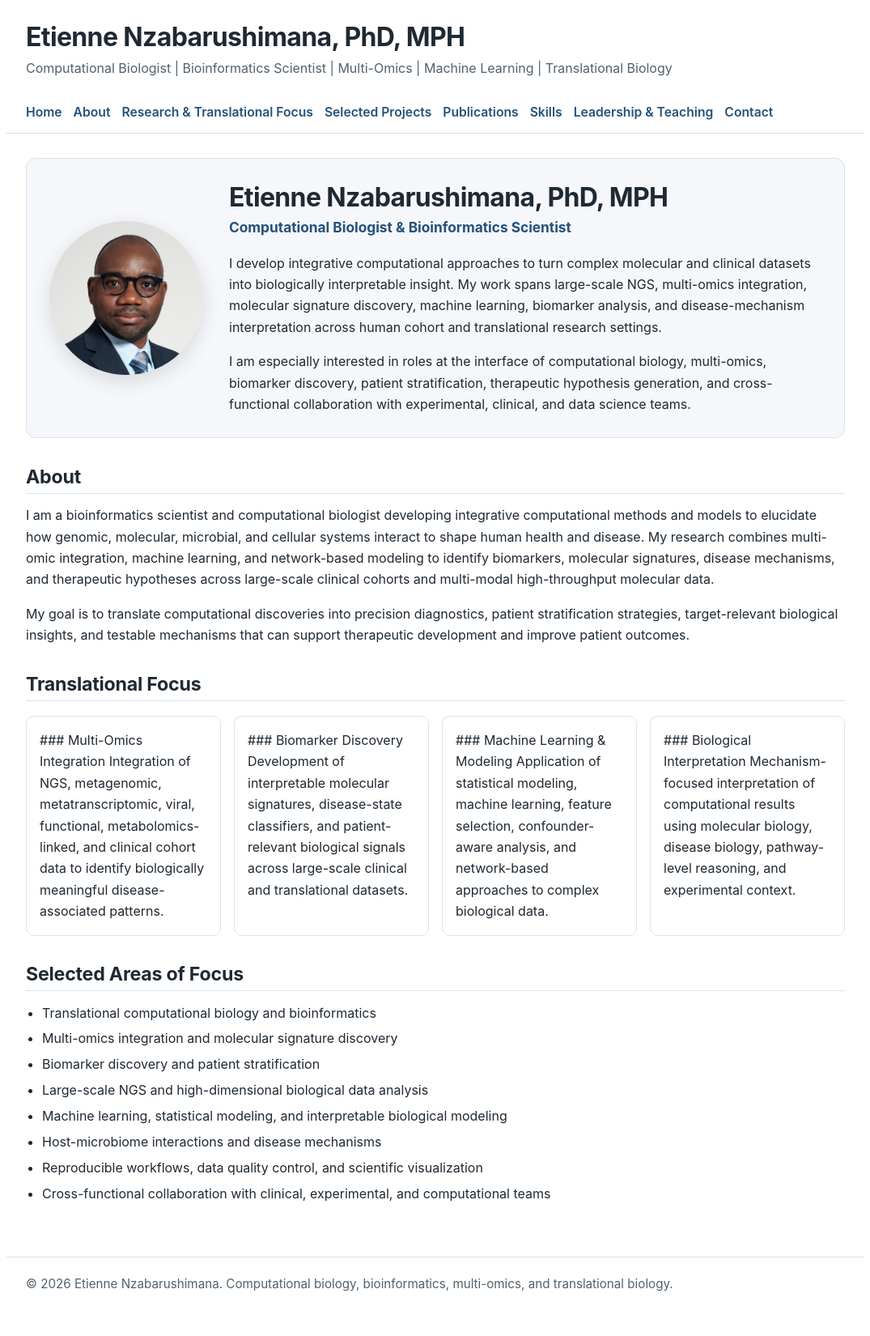
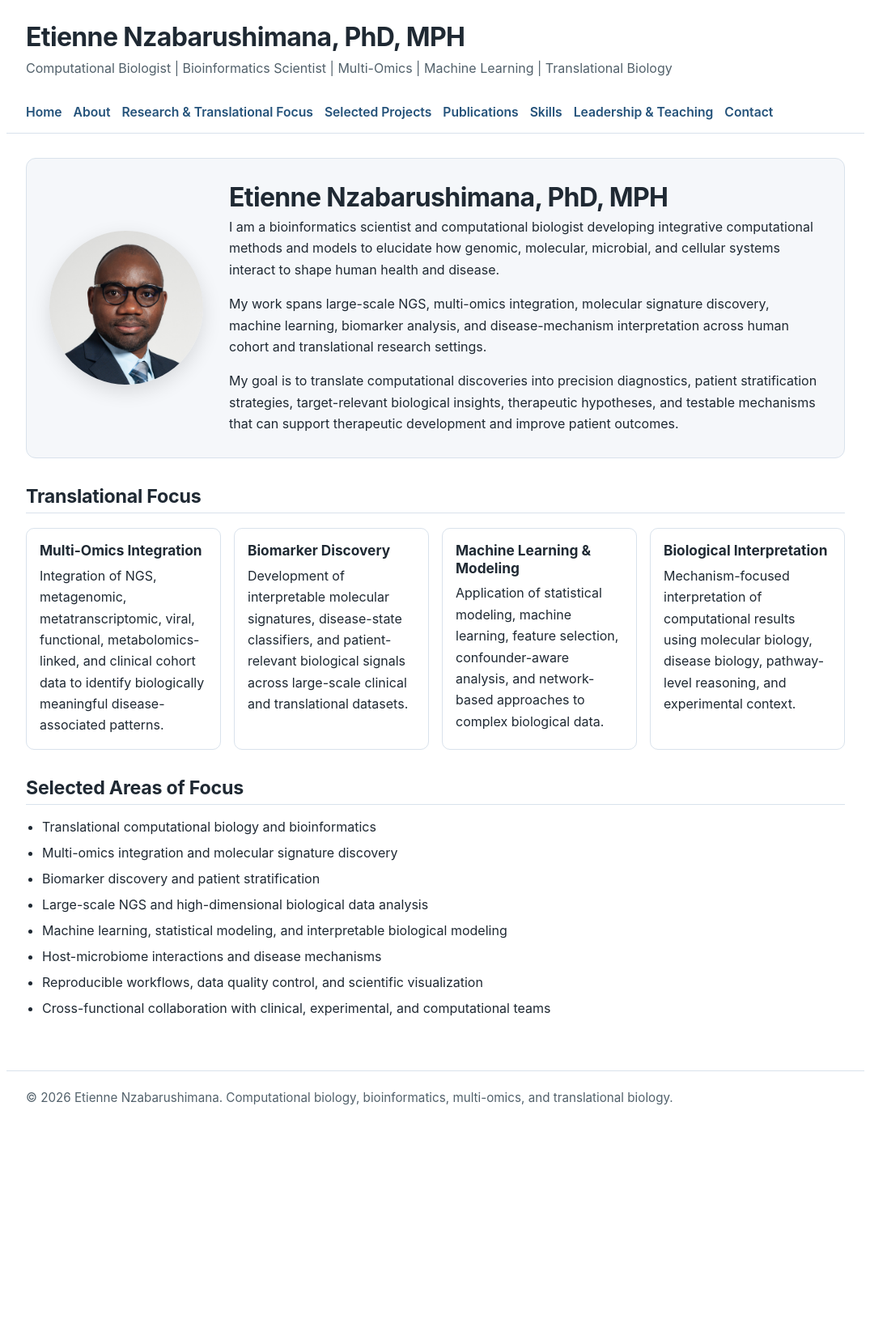
Before and after one commit to Nzabarushimana/nzabarushimana.github.io, a Jekyll site: the page built from index.md, in a window 1280 px wide. Shown: the whole page at 81% size, without its empty margins (102-1177 px from the left). Built offline with Jekyll 4.4.1, drawn with Linux system fonts in a browser that asks for light colours; after the commit the page ends 1420 px from its top, so only the background shows below that.

Commit message:
Update index.md

```diff
--- a/index.md
+++ b/index.md
@@ -10,61 +10,52 @@ title: Home
 
   <div class="hero-text">
     <h1>Etienne Nzabarushimana, PhD, MPH</h1>
-    <p class="hero-subtitle">
-      Computational Biologist &amp; Bioinformatics Scientist
+
+    <p>
+      I am a bioinformatics scientist and computational biologist developing integrative computational methods and models to elucidate how genomic, molecular, microbial, and cellular systems interact to shape human health and disease.
     </p>
 
     <p>
-      I develop integrative computational approaches to turn complex molecular and clinical datasets into biologically interpretable insight. My work spans large-scale NGS, multi-omics integration, molecular signature discovery, machine learning, biomarker analysis, and disease-mechanism interpretation across human cohort and translational research settings.
+      My work spans large-scale NGS, multi-omics integration, molecular signature discovery, machine learning, biomarker analysis, and disease-mechanism interpretation across human cohort and translational research settings.
     </p>
 
     <p>
-      I am especially interested in roles at the interface of computational biology, multi-omics, biomarker discovery, patient stratification, therapeutic hypothesis generation, and cross-functional collaboration with experimental, clinical, and data science teams.
+      My goal is to translate computational discoveries into precision diagnostics, patient stratification strategies, target-relevant biological insights, therapeutic hypotheses, and testable mechanisms that can support therapeutic development and improve patient outcomes.
     </p>
   </div>
 </div>
-
-## About
-
-I am a bioinformatics scientist and computational biologist developing integrative computational methods and models to elucidate how genomic, molecular, microbial, and cellular systems interact to shape human health and disease. My research combines multi-omic integration, machine learning, and network-based modeling to identify biomarkers, molecular signatures, disease mechanisms, and therapeutic hypotheses across large-scale clinical cohorts and multi-modal high-throughput molecular data.
-
-My goal is to translate computational discoveries into precision diagnostics, patient stratification strategies, target-relevant biological insights, and testable mechanisms that can support therapeutic development and improve patient outcomes.
 
 ## Translational Focus
 
 <div class="card-grid">
 
-<div class="card">
+  <div class="card">
+    <h3>Multi-Omics Integration</h3>
+    <p>
+      Integration of NGS, metagenomic, metatranscriptomic, viral, functional, metabolomics-linked, and clinical cohort data to identify biologically meaningful disease-associated patterns.
+    </p>
+  </div>
 
-### Multi-Omics Integration
+  <div class="card">
+    <h3>Biomarker Discovery</h3>
+    <p>
+      Development of interpretable molecular signatures, disease-state classifiers, and patient-relevant biological signals across large-scale clinical and translational datasets.
+    </p>
+  </div>
 
-Integration of NGS, metagenomic, metatranscriptomic, viral, functional, metabolomics-linked, and clinical cohort data to identify biologically meaningful disease-associated patterns.
+  <div class="card">
+    <h3>Machine Learning &amp; Modeling</h3>
+    <p>
+      Application of statistical modeling, machine learning, feature selection, confounder-aware analysis, and network-based approaches to complex biological data.
+    </p>
+  </div>
 
-</div>
-
-<div class="card">
-
-### Biomarker Discovery
-
-Development of interpretable molecular signatures, disease-state classifiers, and patient-relevant biological signals across large-scale clinical and translational datasets.
-
-</div>
-
-<div class="card">
-
-### Machine Learning & Modeling
-
-Application of statistical modeling, machine learning, feature selection, confounder-aware analysis, and network-based approaches to complex biological data.
-
-</div>
-
-<div class="card">
-
-### Biological Interpretation
-
-Mechanism-focused interpretation of computational results using molecular biology, disease biology, pathway-level reasoning, and experimental context.
-
-</div>
+  <div class="card">
+    <h3>Biological Interpretation</h3>
+    <p>
+      Mechanism-focused interpretation of computational results using molecular biology, disease biology, pathway-level reasoning, and experimental context.
+    </p>
+  </div>
 
 </div>
 
```
